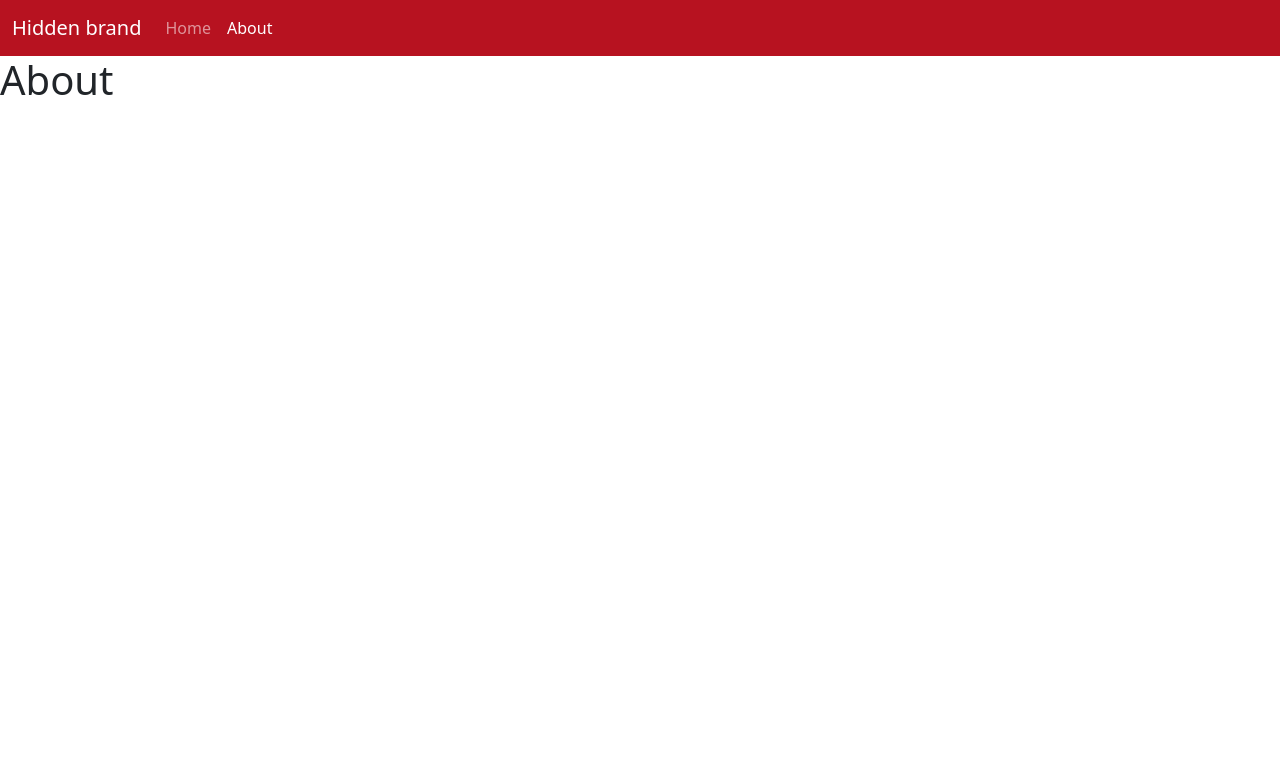
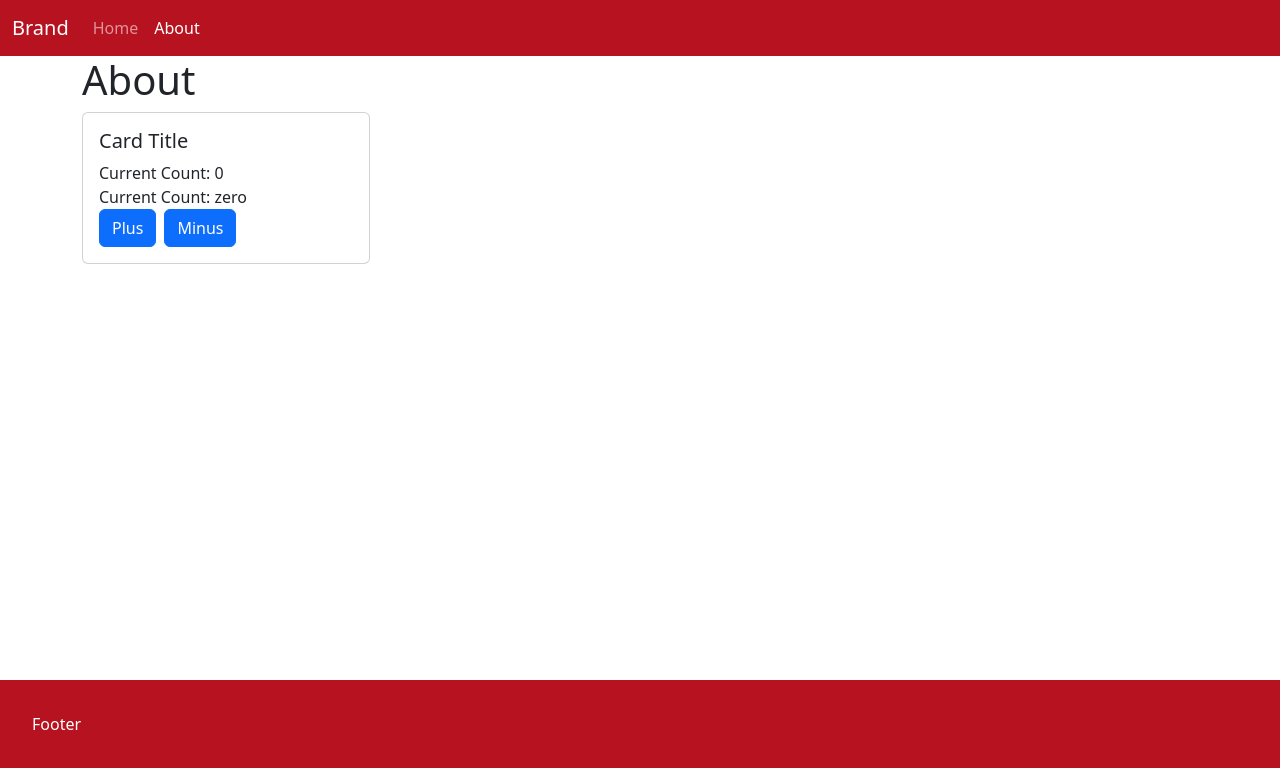
Before and after one commit to adam-lafontaine/WebDevSandbox, a Vue app in the folder VitePinaBootstrap/: page /about in a window 1280 px wide. Shown: the top 768 px of the page. Built offline with nearby package versions, Linux system fonts and the light colour scheme.

Commit message:
add footer

```diff
--- a/VitePinaBootstrap/src/App.vue
+++ b/VitePinaBootstrap/src/App.vue
@@ -13,11 +13,19 @@ const menu_items = ref([
 <template>
 <nav class="navbar navbar-expand-lg navbar-dark nav-color">
     <div class="container-fluid">
-    <button class="navbar-toggler" type="button" data-bs-toggle="collapse" data-bs-target="#navbarLinks" aria-controls="navbarLinks" aria-expanded="false" aria-label="Toggle navigation">
+        <button
+            class="navbar-toggler"
+            type="button"
+            data-bs-toggle="collapse"
+            ata-bs-target="#navbarLinks"
+            aria-controls="navbarLinks"
+            aria-expanded="false"
+            aria-label="Toggle navigation"
+        >
             <span class="navbar-toggler-icon"></span>
         </button>
         <div class="collapse navbar-collapse" id="navbarLinks">
-      <a class="navbar-brand" href="#">Hidden brand</a>
+        <a class="navbar-brand" href="#">Brand</a>
         <ul class="navbar-nav" v-for="item in menu_items" :key="item.id">
             <li class="nav-item">
                 <RouterLink class="nav-link" :to="item.route">{{ item.label }}</RouterLink>
@@ -26,7 +34,14 @@ const menu_items = ref([
         </div>
     </div>
 </nav>
+<div class="container">
     <RouterView></RouterView>
+</div>
+<footer class="bg-info text-center text-lg-start fixed-bottom nav-color footer-padding">
+    <div>
+        Footer
+    </div>
+</footer>
 </template>
 
 
--- a/VitePinaBootstrap/src/components/About.vue
+++ b/VitePinaBootstrap/src/components/About.vue
@@ -1,10 +1,49 @@
 <script setup lang="ts">
+import { useCountingStore } from '../stores/CountingStore'
+
+
+const counter = useCountingStore();
 
 </script>
 
 
 <template>
 <h1>About</h1>
+
+<div class="card" style="width: 18rem;">
+    <div class="card-body">
+        <h5 class="card-title">Card Title</h5>
+        <div class="row">
+            <div class="col-12">
+                Current Count: {{ counter.get_count }}
+            </div>
+            <div class="col-12">
+                Current Count: {{ counter.get_count_str }}
+            </div>
+            <div class="col-12">
+                <button
+                    type="button"
+                    class="btn btn-primary"
+                    @click="counter.increment"
+                >
+                    Plus
+                </button>
+                <button
+                    type="button"
+                    class="btn btn-primary"
+                    style="margin-left: 0.5rem"
+                    @click="counter.decrement"
+                >
+                    Minus
+                </button>
+            </div>
+        </div>
+
+
+
+    </div>
+</div>
+
 </template>
 
 
--- a/VitePinaBootstrap/src/styles/style.css
+++ b/VitePinaBootstrap/src/styles/style.css
@@ -1,4 +1,14 @@
-
 .nav-color {
     background-color: rgb(183, 18, 32) !important;
 }
+
+
+.footer-padding {
+    padding-top: 2rem;
+    padding-bottom: 4rem;
+    padding-left: 2rem;
+    padding-right: 2rem;
+
+    color: white;
+
+}
```
Also changed, not shown: VitePinaBootstrap/src/HWApp.vue (deleted, +0 -31 lines), VitePinaBootstrap/src/stores/ChartStore.ts (deleted, +0 -36 lines). Lines whose indentation alone changed are shown as unchanged.
